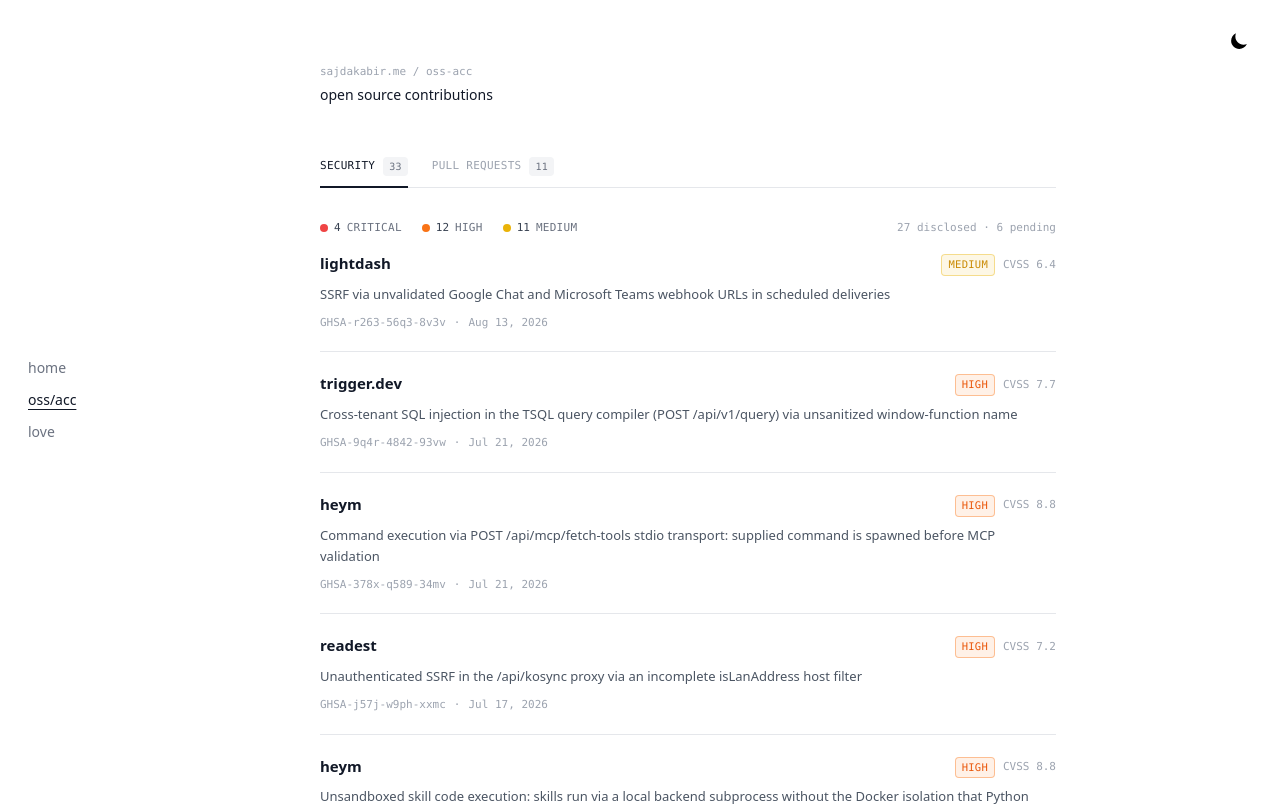
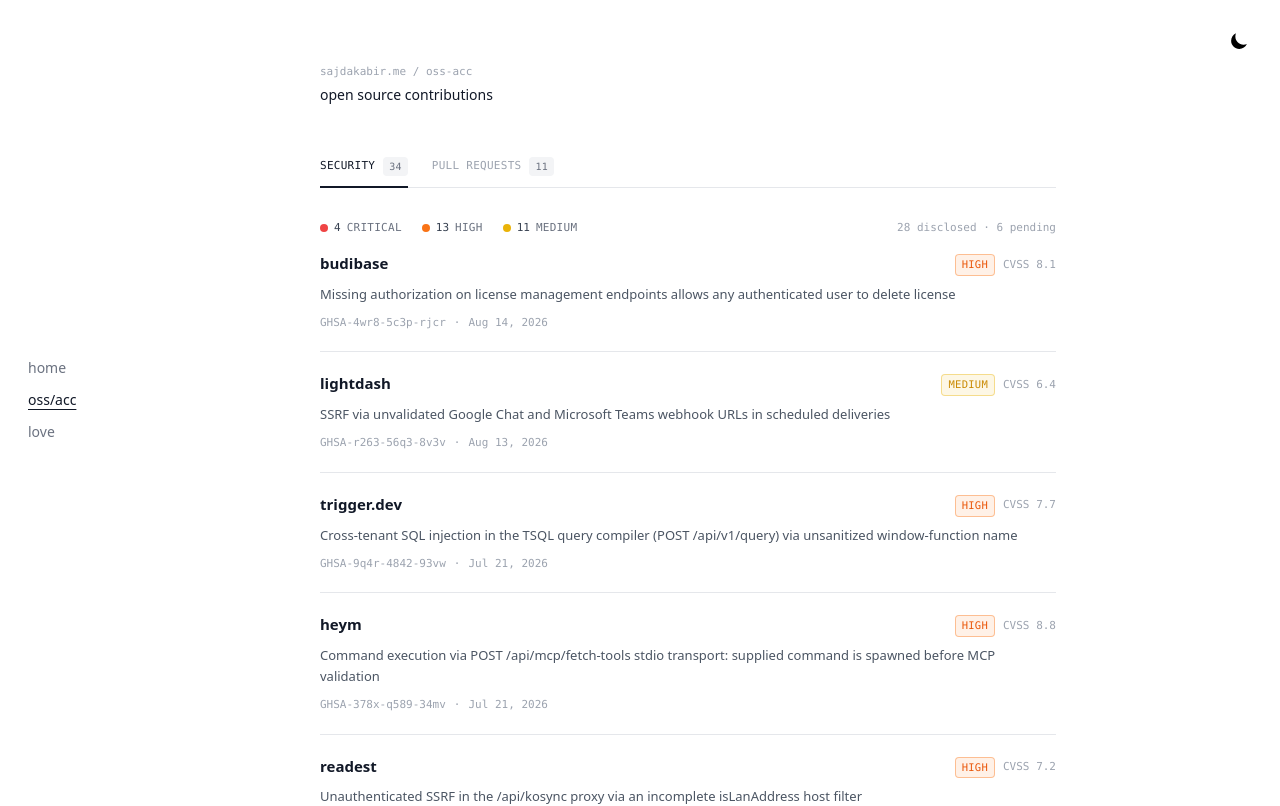
Before and after one commit to sajdakabir/saju, a Next.js app: page /oss-acc in a window 1280 px wide. Shown: the top 806 px of the page. Built offline with nearby package versions, Linux system fonts and the light colour scheme.

Commit message:
Publish Budibase license-deletion advisory (GHSA-4wr8-5c3p-rjcr)

```diff
--- a/src/app/oss-acc/page.tsx
+++ b/src/app/oss-acc/page.tsx
@@ -116,6 +116,7 @@
 
 // Coordinated disclosures reported via zerotrail — GitHub Security Advisories.
 const securityFindings: SecurityFinding[] = [
+  { id: 'GHSA-4wr8-5c3p-rjcr', date: 'Aug 14, 2026', project: 'budibase', title: 'Missing authorization on license management endpoints allows any authenticated user to delete license', severity: 'High', cvss: '8.1', href: 'https://github.com/Budibase/budibase/security/advisories/GHSA-4wr8-5c3p-rjcr', published: true },
   { id: 'GHSA-r263-56q3-8v3v', date: 'Aug 13, 2026', project: 'lightdash', title: 'SSRF via unvalidated Google Chat and Microsoft Teams webhook URLs in scheduled deliveries', severity: 'Medium', cvss: '6.4', href: 'https://github.com/lightdash/lightdash/security/advisories/GHSA-r263-56q3-8v3v', published: true },
   { id: 'GHSA-9q4r-4842-93vw', date: 'Jul 21, 2026', project: 'trigger.dev', title: 'Cross-tenant SQL injection in the TSQL query compiler (POST /api/v1/query) via unsanitized window-function name', severity: 'High', cvss: '7.7', href: 'https://github.com/triggerdotdev/trigger.dev/security/advisories/GHSA-9q4r-4842-93vw', published: true },
   { id: 'GHSA-378x-q589-34mv', date: 'Jul 21, 2026', project: 'heym', title: 'Command execution via POST /api/mcp/fetch-tools stdio transport: supplied command is spawned before MCP validation', severity: 'High', cvss: '8.8', href: 'https://github.com/heymrun/heym/security/advisories/GHSA-378x-q589-34mv', published: true },
```
